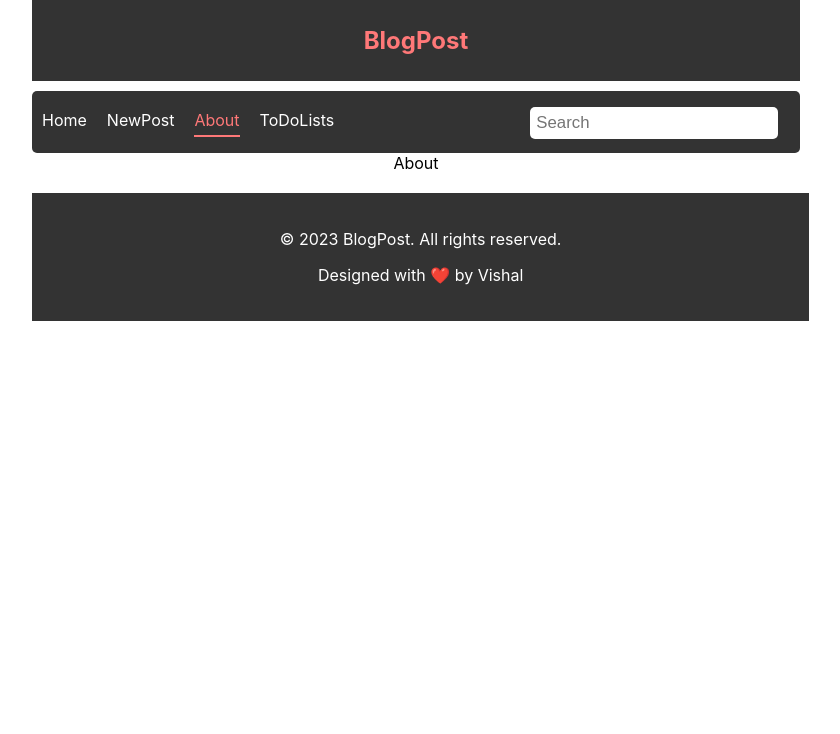
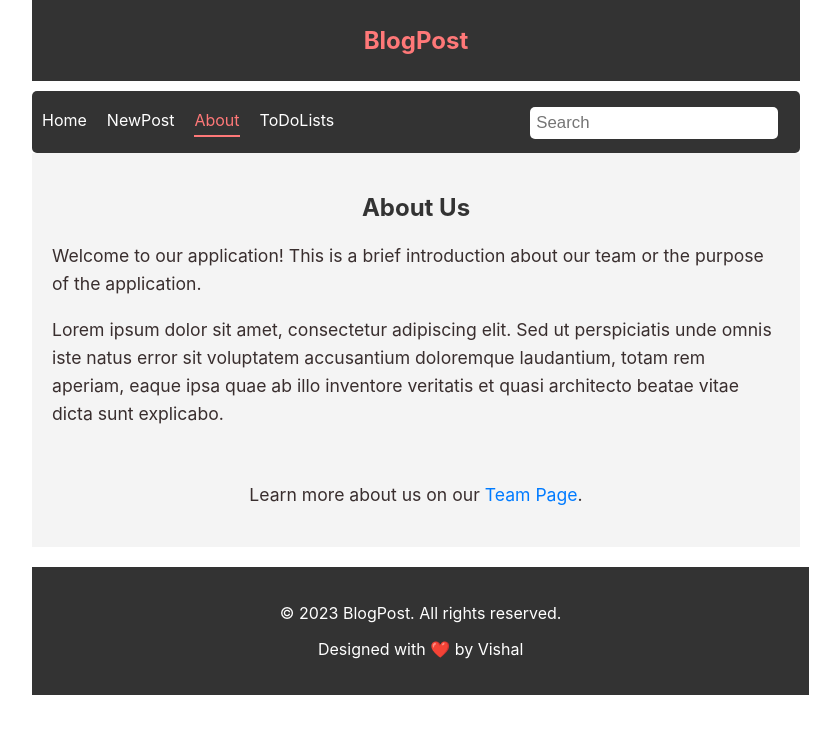
Before and after one commit to vishalverma9572/BlogPost, a React (Create React App) app: page /about in a window 1280 px wide. Shown: the top 734 px of the page, without its empty margins (224-1064 px from the left). Built offline with nearby package versions, Linux system fonts and the light colour scheme; a web font is replaced by a local one.

Commit message:
Blogpost Complete Without Axios Server

```diff
--- a/data/db.json
+++ b/data/db.json
@@ -2,17 +2,17 @@
   "items": [
     {
       "id": 1,
-      "checked": true,
+      "checked": false,
       "item": "Cookies"
     },
     {
       "id": 2,
-      "checked": true,
+      "checked": false,
       "item": "Chocolates"
     },
     {
       "id": 3,
-      "checked": true,
+      "checked": false,
       "item": "Latte"
     },
     {
@@ -22,7 +22,7 @@
     },
     {
       "id": 7,
-      "checked": false,
+      "checked": true,
       "item": "Sex agar Mile toh"
     },
     {
--- a/src/App.js
+++ b/src/App.js
@@ -10,9 +10,11 @@ import Postpage from "./Blogpost/Postpage";
 import About from "./Blogpost/About";
 import { Route, Routes, useNavigate, useLocation } from "react-router-dom";
 import DateObject from "react-date-object";
+import NotFound from "./Blogpost/NotFound";
 
 function App() {
   const navigate = useNavigate();
+
   const [posts, setPosts] = useState([
     {
       id: 1,
@@ -43,10 +45,40 @@ function App() {
       title: "Unveiling the Mysteries of Ancient Ruins",
       datetime: "January 30, 2020 10:17:36 PM",
       body: "Step back in time and unravel the secrets of ancient ruins that echo the tales of civilizations long gone. Roam through crumbling structures, decipher forgotten scripts, and marvel at the architectural wonders of bygone eras.",
+    },{
+    id: 6,
+    title: "Chasing Waterfalls: Nature's Spectacle",
+    datetime: "October 20, 2022 02:30:45 PM",
+    body: "Embark on an adventurous journey to explore the mesmerizing beauty of waterfalls. Feel the mist on your face and hear the soothing sounds of cascading water as you discover nature's spectacular creations.",
+  },
+  {
+    id: 7,
+    title: "Sunset Serenity: Horizon of Colors",
+    datetime: "March 12, 2023 06:45:00 PM",
+    body: "Witness the breathtaking beauty of a sunset as the sky transforms into a canvas of vibrant colors. Experience the serenity of the golden hour and marvel at the artistry painted across the horizon.",
+  },
+  {
+    id: 8,
+    title: "Astral Adventures: Exploring the Cosmos",
+    datetime: "June 25, 2023 09:00:12 AM",
+    body: "Embark on a celestial journey through the vast cosmos. Discover distant galaxies, witness stellar phenomena, and contemplate the mysteries of the universe as you traverse the cosmic expanse.",
+  },
+  {
+    id: 9,
+    title: "Sculpting Dreams: Artistry in Ice and Snow",
+    datetime: "December 05, 2022 03:15:30 PM",
+    body: "Explore the magical world of ice and snow sculptures, where artists carve intricate masterpieces from frozen landscapes. Marvel at the ephemeral beauty of these frozen creations that come to life in winter's embrace.",
+  },
+  {
+    id: 10,
+    title: "Whispers of the Ocean: Seaside Symphony",
+    datetime: "April 18, 2023 11:45:20 AM",
+    body: "Listen to the gentle whispers of the ocean as waves dance along the shoreline. Feel the sandy embrace beneath your feet and immerse yourself in the symphony of seagulls, surf, and the eternal rhythm of the sea.",
   },
   ]);
 
   const [search, setsearch] = useState("");
+
   const handleshowall = () => {
     setShowposts(posts);
   };
@@ -55,9 +87,10 @@ function App() {
     if (search != "")
       setShowposts(
         posts.filter((post) =>
-          post.body.toLowerCase().includes(search.trim().toLowerCase())
+          post.body.toLowerCase().includes(search.trim().toLowerCase())||post.title.toLowerCase().includes(search.trim().toLowerCase())
         )
       );
+      navigate('/')
     setsearch("");
   };
   const [Showposts, setShowposts] = useState(posts);
@@ -79,8 +112,33 @@ function App() {
     title: "",
     body: "",
   });
+
+  const handleEdit=(id)=>{
+    const post=posts.find((post)=>(post.id)===id)
+    console.log(post);
+    setFormData(post);
+    navigate(`/editpost/${id}`)
+
+  }
   const handleFormsave = (e) => {
     e.preventDefault();
+    if(FormData.id){
+      const id=Number(FormData.id)
+      const datetime = new DateObject().format("MMMM D YYYY hh:mm:ss A").toString();
+      // const newposts={id,title:FormData.title, datetime,body:FormData.body }
+      const allposts=posts.map((post)=>
+        post.id===id? ({...post,title:FormData.title,datetime,body:FormData.body}):post
+      )
+
+      setPosts(allposts)
+
+      navigate(`/post/${id}`)
+      setFormData({
+        title:'',
+        body:''
+      })
+    }
+    else{
       if (FormData.title && FormData.body) {
         const id = posts.length?(posts[posts.length - 1].id + 1):1;
         const datetime = new DateObject().format("MMMM dd YYYY hh:mm:ss A").toString();
@@ -96,7 +154,9 @@ function App() {
           body:''
         })
       }
+    }
   };
+
 
   return (
     <div className="App">
@@ -126,9 +186,16 @@ function App() {
         />
         <Route
           path="/post/:id"
-          element={<Postpage posts={posts} handleDelete={handleDelete} />}
+          element={<Postpage posts={posts} handleDelete={handleDelete} handleEdit={handleEdit}/>}
+        />
+        <Route path='/editpost/:id'
+        element={<NewPost
+        FormData={FormData}
+        handleFormsave={handleFormsave}
+        setFormData={setFormData}/>}
         />
         <Route path="/mylist" element={<Content />} />
+        <Route path='*'element={<NotFound/>}/>
       </Routes>
 
       <Footer />
--- /dev/null
+++ b/src/Blogpost/About.css
@@ -0,0 +1,34 @@
+/* Apply styles to the AboutPage component */
+
+.aboutpage .container {
+    max-width: 800px;
+    margin: 0 auto;
+    padding: 20px;
+    text-align: start;
+  }
+
+  .aboutpage .container  h2 {
+    color: #333;
+    text-align: center;
+  }
+
+  .aboutpage .container  p {
+    line-height: 1.6;
+    color: #392e2e;
+    font-size: 1.1rem;
+  }
+
+  /* Add a background color for better contrast */
+  .aboutpage {
+    background-color: #f4f4f4;
+  }
+
+  /* Style links with a color and underline on hover */
+  .aboutpage .container  a {
+    color: #007bff;
+    text-decoration: none;
+  }
+
+  .aboutpage .container  a:hover {
+    text-decoration: underline;
+  }
--- a/src/Blogpost/About.js
+++ b/src/Blogpost/About.js
@@ -1,7 +1,26 @@
-import React from 'react'
+import React from "react";
+import "./About.css";
 
 export default function About() {
   return (
-    <div>About</div>
-  )
+    <div className="aboutpage">
+      <div className="container">
+        <h2>About Us</h2>
+        <p>
+          Welcome to our application! This is a brief introduction about our
+          team or the purpose of the application.
+        </p>
+        <p>
+          Lorem ipsum dolor sit amet, consectetur adipiscing elit. Sed ut
+          perspiciatis unde omnis iste natus error sit voluptatem accusantium
+          doloremque laudantium, totam rem aperiam, eaque ipsa quae ab illo
+          inventore veritatis et quasi architecto beatae vitae dicta sunt
+          explicabo.
+        </p>
+        <p style={{textAlign:'center',marginTop:'3em'}}>
+          Learn more about us on our <a href="/team">Team Page</a>.
+        </p>
+      </div>
+    </div>
+  );
 }
--- a/src/Blogpost/Nav.js
+++ b/src/Blogpost/Nav.js
@@ -56,6 +56,8 @@ const Nav = ({search, setsearch,handlesearch}) => {
 
   const location=useLocation();
   // adding Border bottom to current page
+  const editpostregex=/^\/editpost\/.*$/;
+  const postpageregex=/^\/post\/.*$/;
   useEffect(() => {
     const allMenuItems = document.querySelectorAll('nav li a');
     allMenuItems.forEach((item) => {
@@ -83,6 +85,15 @@ const Nav = ({search, setsearch,handlesearch}) => {
       document.querySelector('.toDoli').style.borderBottom = '2px solid #ff7878';
       document.querySelector('.toDoli').style.color = '#ff7878';
     }
+    else if(editpostregex.test(location.pathname)){
+      document.title="EditPage | BlogPost"
+
+    }
+    else if(postpageregex.test(location.pathname)){
+      document.title="PostPage | BlogPost"
+
+    }
+    console.log(location.pathname);
   }, [location.pathname])
 
 
--- /dev/null
+++ b/src/Blogpost/NotFound.js
@@ -0,0 +1,37 @@
+// NotFound.js
+
+import React from 'react';
+
+const NotFound = () => {
+  const notFoundStyle = {
+    display: 'flex',
+    flexDirection: 'column',
+    alignItems: 'center',
+    justifyContent: 'center',
+    height: '70vh',
+    fontFamily: 'Arial, sans-serif',
+    textAlign: 'center',
+  };
+
+  const headingStyle = {
+    fontSize: '3rem',
+    color: '#333',
+    marginBottom: '20px',
+  };
+
+  const paragraphStyle = {
+    fontSize: '1.2rem',
+    color: '#666',
+  };
+
+  return (
+    <div style={notFoundStyle}>
+      <h2 style={headingStyle}>404 Not Found</h2>
+      <p style={paragraphStyle}>
+        Sorry, the page you are looking for does not exist.
+      </p>
+    </div>
+  );
+};
+
+export default NotFound;
--- a/src/Blogpost/Postpage.js
+++ b/src/Blogpost/Postpage.js
@@ -19,9 +19,13 @@ export default function Postpage({posts,handleDelete,handleEdit,}) {
 
     <div>
       <button onClick={()=>handleDelete(post.id)} >Delete</button>
-      {/* <button onClick={handleButton1Click}>Button 1</button> */}
-      <button >&nbsp;&nbsp;&nbsp;Edit&nbsp;&nbsp;&nbsp;</button>
-      {/* <button onClick={handleButton2Click}>Button 2</button> */}
+
+      <button onClick={()=>{
+        handleEdit(post.id)
+      }} >&nbsp;&nbsp;&nbsp;Edit&nbsp;&nbsp;&nbsp;
+
+      </button>
+
     </div>
   </div>):<>
   <Link to={'/'}  style={{display:'flex', margin:'10px auto', justifyContent:'center',textDecoration:'none'}}><span style={{padding:'0.8em', border:'1.5px solid black', cursor:'pointer',borderRadius:'5px',color:'#ff7878',fontSize:'1.1rem',fontWeight:'500',textDecoration:'none'}}>Show All Posts</span></Link>
```
Also changed, not shown: 1 other file (tests, documents, lock files or other folders). Lines whose indentation alone changed are shown as unchanged.
